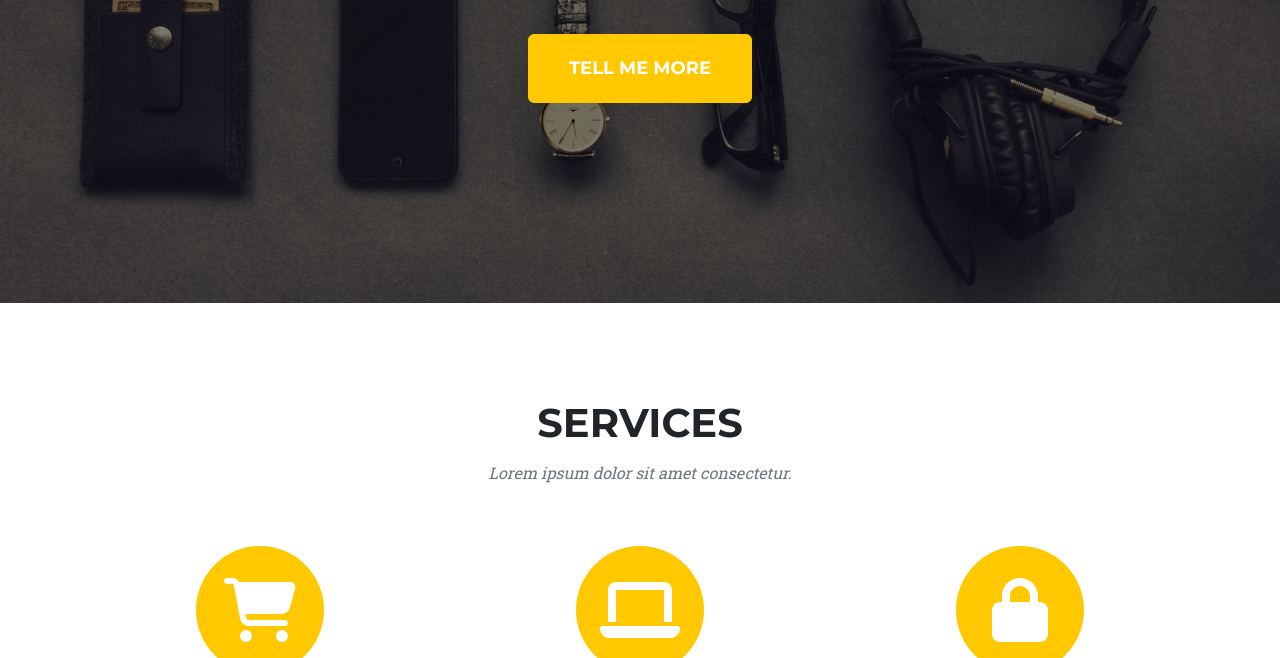
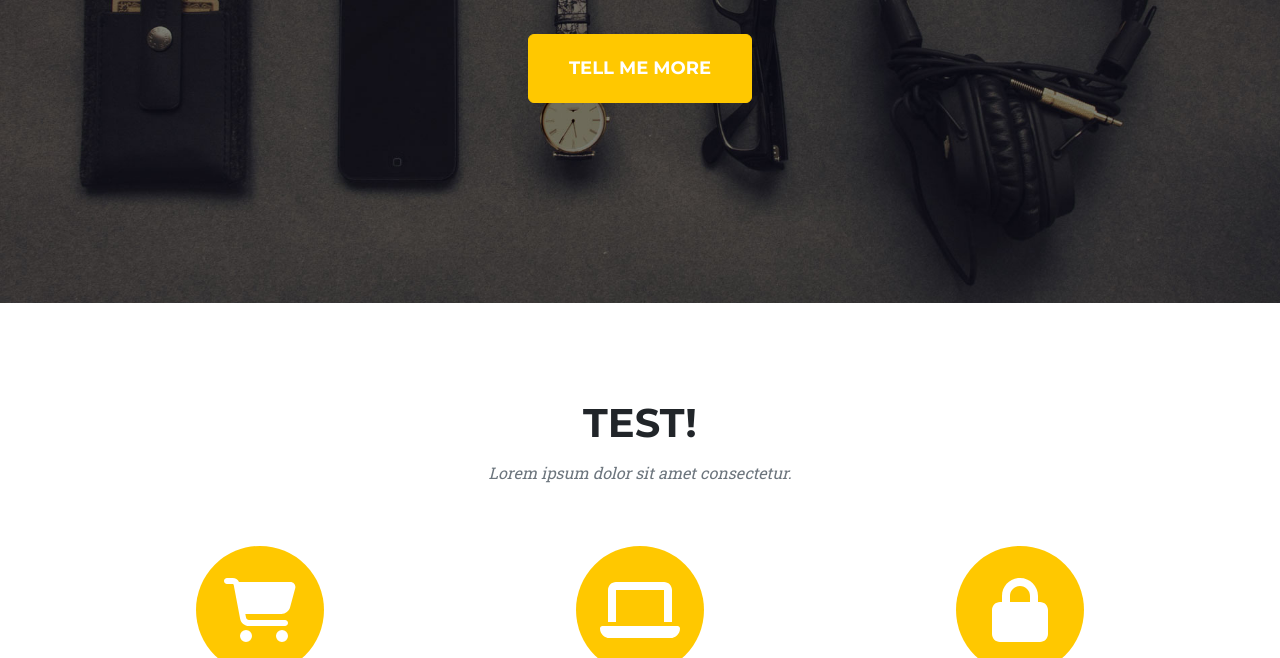
Before and after one commit to Hecatefos/Hecateros.github.io, a plain HTML site: page index.html in a window 1280 px wide. Shown: the part 442-1100 px from the top of the page. Drawn offline with nearby package versions, Linux system fonts and the light colour scheme.

Commit message:
Update index.html

```diff
--- a/index.html
+++ b/index.html
@@ -48,7 +48,7 @@
         <section class="page-section" id="services">
             <div class="container">
                 <div class="text-center">
-                    <h2 class="section-heading text-uppercase">Services</h2>
+                    <h2 class="section-heading text-uppercase">TEST!</h2>
                     <h3 class="section-subheading text-muted">Lorem ipsum dolor sit amet consectetur.</h3>
                 </div>
                 <div class="row text-center">
```
